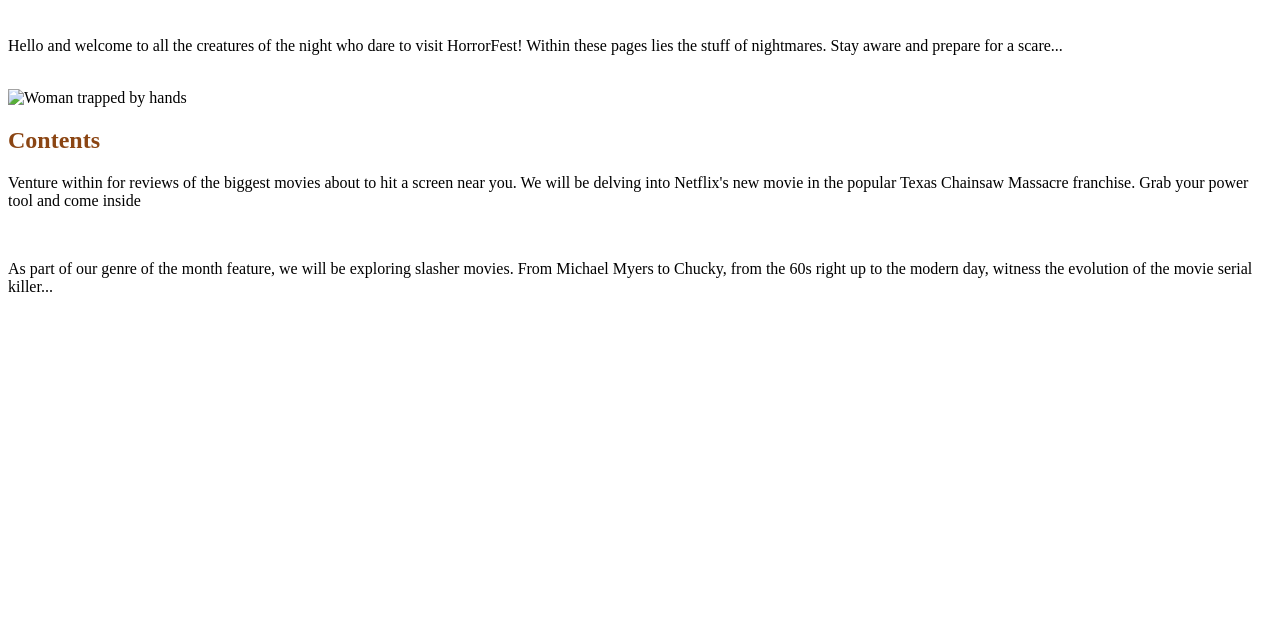
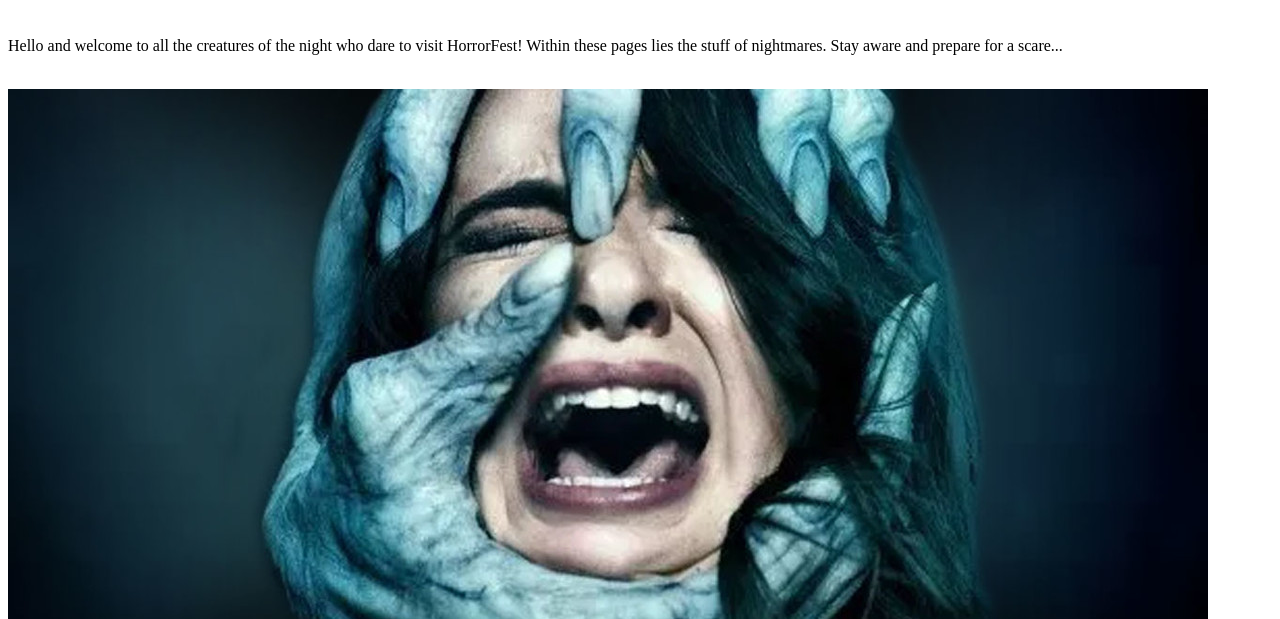
Before and after one commit to thezeppo111/websiteCN, a plain HTML site: page index.html in a window 1280 px wide. Shown: the part 181-800 px from the top of the page. Drawn offline with Linux system fonts and the light colour scheme.

Commit message:
Update index.html

```diff
--- a/index.html
+++ b/index.html
@@ -22,7 +22,7 @@ page for a respective website -->
     <p> Hello and welcome to all the creatures of the night who dare to visit HorrorFest!
     Within these pages lies the stuff of nightmares. Stay aware and prepare for a scare...</p>
     <br>
-    <img src= “horror.jpg” alt="Woman trapped by hands">
+    <img src= "horror.jpg" alt="Woman trapped by hands">
     <br>
     <h2> Contents </h2>
     <p> Venture within for reviews of the biggest movies about to hit a screen near you.
```
